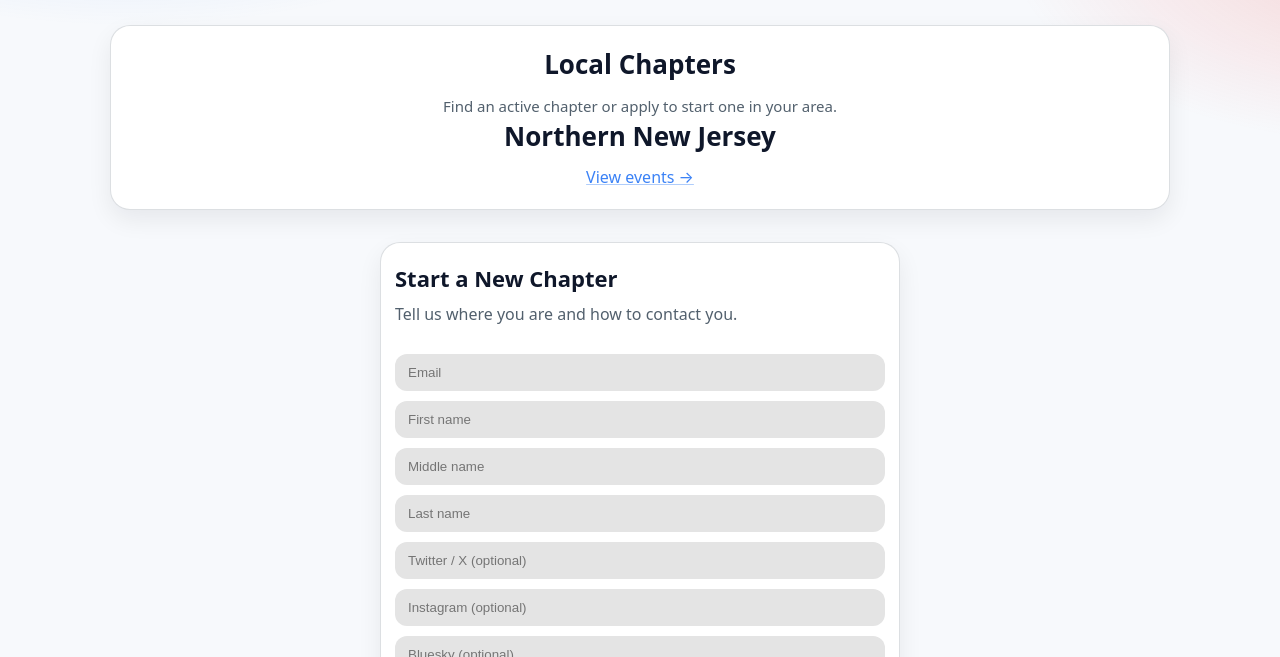
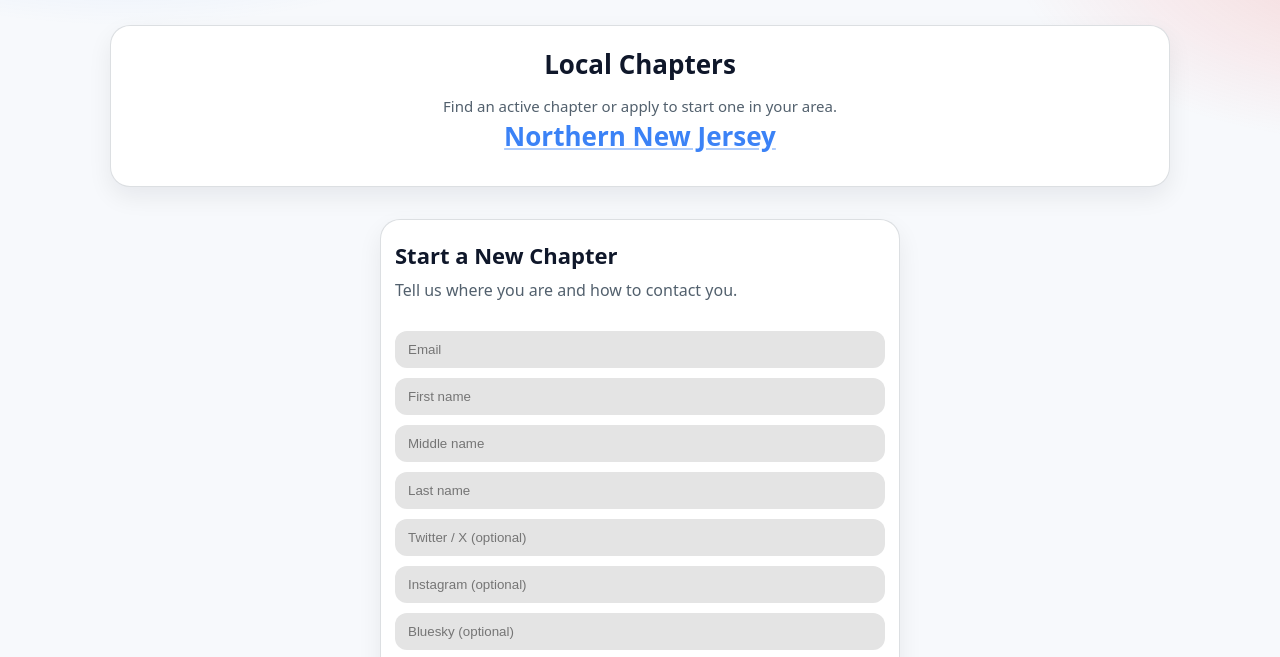
Before and after one commit to fillupsherman/lpno, a plain HTML site: page chapters.html in a window 1280 px wide. Shown: the part 134-791 px from the top of the page. Drawn offline with Linux system fonts and the light colour scheme.

Commit message:
another update for existing chapters style

```diff
--- a/chapters.html
+++ b/chapters.html
@@ -314,8 +314,11 @@
                 const el = document.getElementById('chapters');
 
                 el.innerHTML = chapters.map(c => `
-                    <h2 class="name">${c.name}</h2>
-                    <a class="inline" href="${c.events_url}">View events →</a>
+                    <h2 class="name">
+                      <a class="inline" href="${c.events_url}">
+                        ${c.name}
+                      </a>
+                    </h2>
                 `).join('');
             }
             loadChapters();
```
